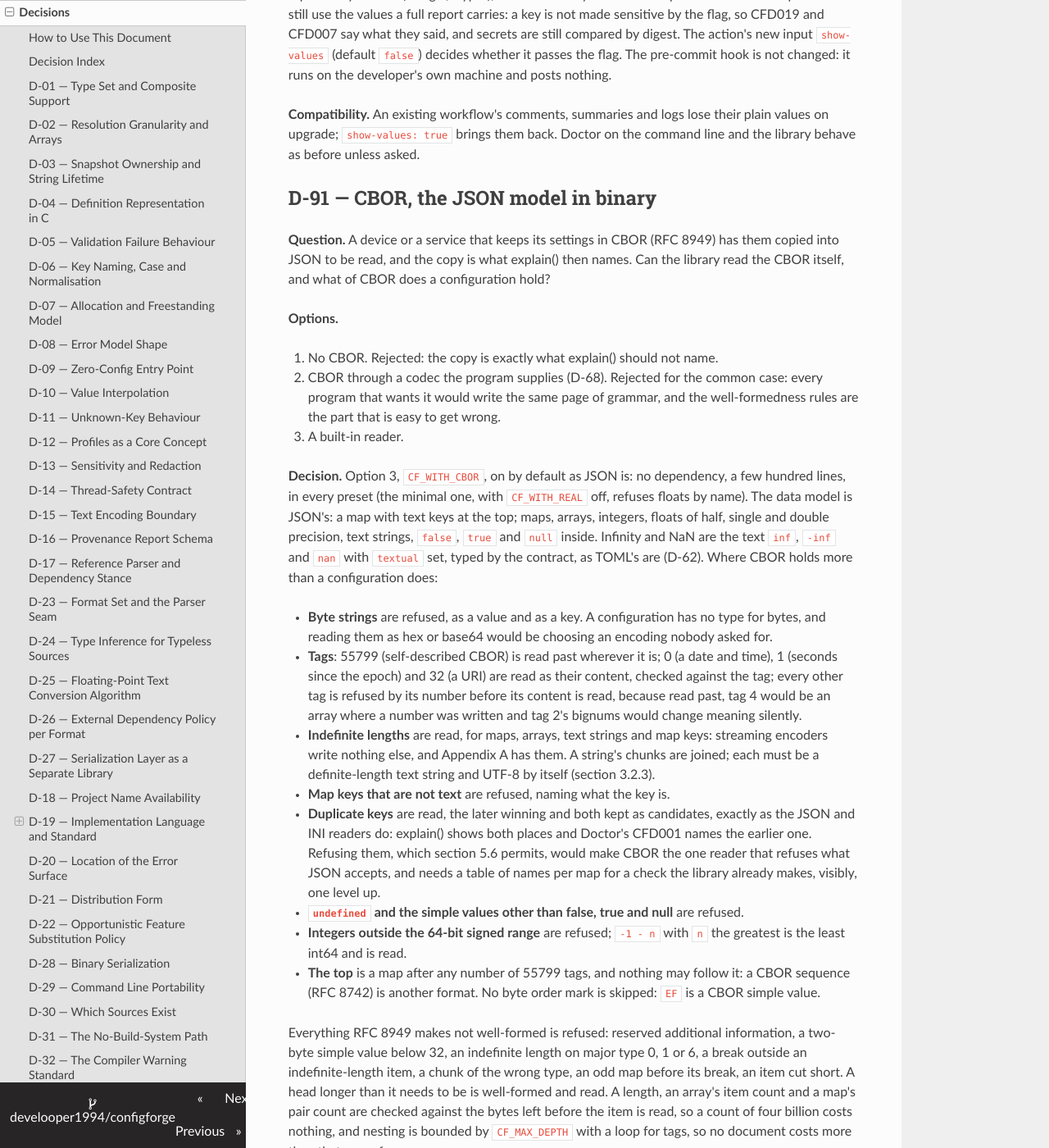
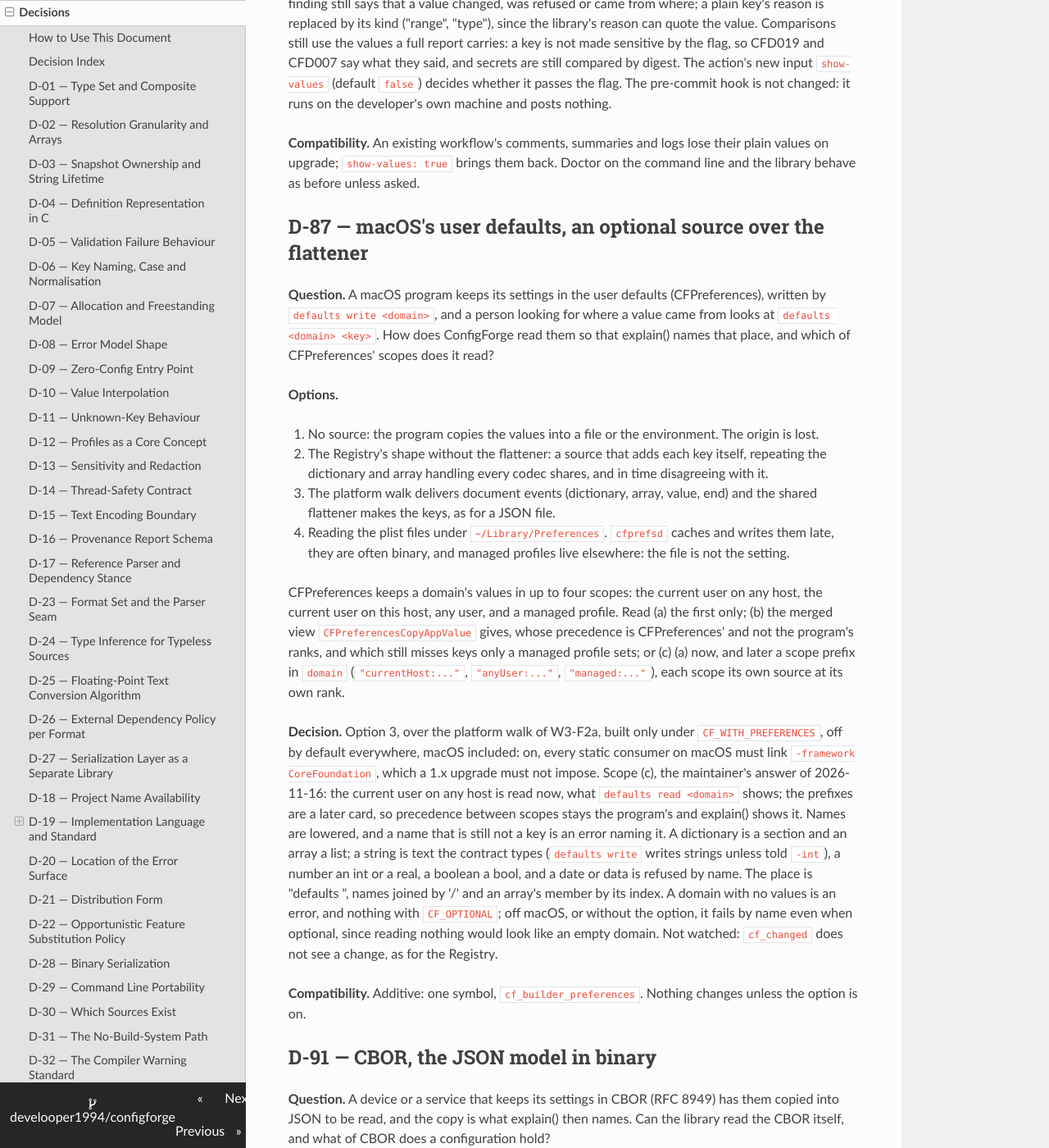
Before and after one commit to develooper1994/configforge, an MkDocs documentation site: the page built from docs/Decisions.md, in a window 1280 px wide and 1400 px high, scrolled down 77104 px. Shown: the whole window at 82% size. Built offline with MkDocs 1.6.1, drawn with Linux system fonts in a browser that asks for light colours; some of the changed text lies outside the part shown.

Commit message:
W3-F2b: the decision, the CHANGELOG and the Roadmap (D-87)

```diff
--- a/docs/Decisions.md
+++ b/docs/Decisions.md
@@ -102,6 +102,7 @@ gets reopened every six months.
 | D-84 | An undefined key named like a secret is kept as one | secrets, security, reports | **Decided** |
 | D-85 | A secret's digest, keyed | secrets, security, reports | **Decided** |
 | D-86 | Doctor's action shows no value unless asked | doctor, security, reports | **Decided** |
+| D-87 | macOS's user defaults, an optional source over the flattener | sources, platform | **Decided** |
 | D-91 | CBOR, the JSON model in binary | formats | **Decided** |
 | D-97 | What kind of format a codec is, told to the program | formats | **Decided** |
 
@@ -3582,6 +3583,57 @@ lose their plain values on upgrade; `show-values: true` brings them
 back. Doctor on the command line and the library behave as before
 unless asked.
 
+## D-87 — macOS's user defaults, an optional source over the flattener
+
+**Question.** A macOS program keeps its settings in the user defaults
+(CFPreferences), written by `defaults write <domain>`, and a person
+looking for where a value came from looks at `defaults <domain> <key>`.
+How does ConfigForge read them so that explain() names that place, and
+which of CFPreferences' scopes does it read?
+
+**Options.**
+
+1. No source: the program copies the values into a file or the
+   environment. The origin is lost.
+2. The Registry's shape without the flattener: a source that adds each
+   key itself, repeating the dictionary and array handling every codec
+   shares, and in time disagreeing with it.
+3. The platform walk delivers document events (dictionary, array, value,
+   end) and the shared flattener makes the keys, as for a JSON file.
+4. Reading the plist files under `~/Library/Preferences`. `cfprefsd`
+   caches and writes them late, they are often binary, and managed
+   profiles live elsewhere: the file is not the setting.
+
+CFPreferences keeps a domain's values in up to four scopes: the current
+user on any host, the current user on this host, any user, and a managed
+profile. Read (a) the first only; (b) the merged view
+`CFPreferencesCopyAppValue` gives, whose precedence is CFPreferences' and
+not the program's ranks, and which still misses keys only a managed
+profile sets; or (c) (a) now, and later a scope prefix in `domain`
+(`"currentHost:..."`, `"anyUser:..."`, `"managed:..."`), each scope its
+own source at its own rank.
+
+**Decision.** Option 3, over the platform walk of W3-F2a, built only
+under `CF_WITH_PREFERENCES`, off by default everywhere, macOS included:
+on, every static consumer on macOS must link `-framework
+CoreFoundation`, which a 1.x upgrade must not impose. Scope (c), the
+maintainer's answer of 2026-11-16: the current user on any host is read
+now, what `defaults read <domain>` shows; the prefixes are a later card,
+so precedence between scopes stays the program's and explain() shows it.
+Names are lowered, and a name that is still not a key is an error naming
+it. A dictionary is a section and an array a list; a string is text the
+contract types (`defaults write` writes strings unless told `-int`), a
+number an int or a real, a boolean a bool, and a date or data is refused
+by name. The place is "defaults <domain> <path>", names joined by '/'
+and an array's member by its index. A domain with no values is an error,
+and nothing with `CF_OPTIONAL`; off macOS, or without the option, it
+fails by name even when optional, since reading nothing would look like
+an empty domain. Not watched: `cf_changed` does not see a change, as for
+the Registry.
+
+**Compatibility.** Additive: one symbol, `cf_builder_preferences`.
+Nothing changes unless the option is on.
+
 ## D-91 — CBOR, the JSON model in binary
 
 **Question.** A device or a service that keeps its settings in CBOR (RFC
```
Also changed, not shown: CHANGELOG.md (+3 -1 lines), docs/Roadmap.md (+1 -1 lines).
